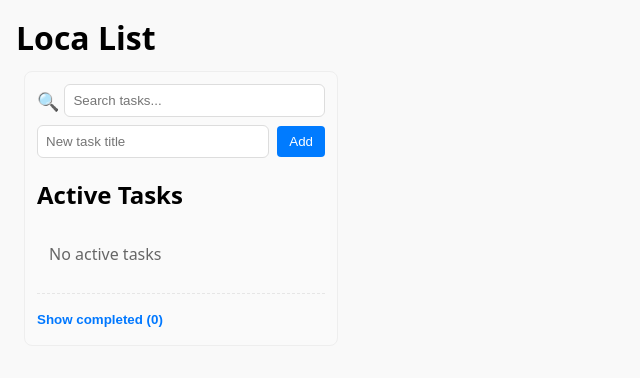
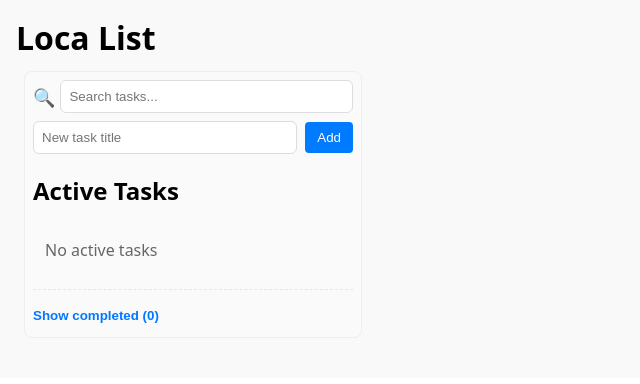
Before and after one commit to abyr/loca-list, a React (Create React App) app: page / in a window 768 px wide. Shown: the top 384 px of the page, without its empty margins (0-640 px from the left). Built offline with nearby package versions, Linux system fonts and the light colour scheme.

Commit message:
update layout

```diff
--- a/src/components/TaskManager.css
+++ b/src/components/TaskManager.css
@@ -23,17 +23,18 @@
     grid-template-columns: 1fr 2fr;
     align-items: start;
     margin: 8px;
+
+    display: flex;
+    flex-direction: column;
 }
 
-@media (max-width: 800px) {
-    .columns {
-        grid-template-columns: 1fr;
-    }
+.col {
+    flex: 1;
 }
 
 .col.left {
     background: #fafafa;
-    padding: 12px;
+    padding: 0.5rem;
     border-radius: 8px;
     border: 1px solid #eee;
 }
@@ -248,7 +249,7 @@ input[type="text"] {
 .task-manager.one-column .col {
     width: 100%;
     box-sizing: border-box;
-    padding: 0.5rem 0;
+    padding: 0.5rem;
 }
 
 .task-manager.one-column .col.right {
@@ -259,8 +260,6 @@ input[type="text"] {
     display: flex;
     gap: 0.5rem;
 }
-
-
 
 
 .task-manager.two-column .columns {
@@ -276,9 +275,14 @@ input[type="text"] {
     width: 60%;
 }
 
-@media (max-width: 800px) {
-    .task-manager.two-column .columns {
-        display: block;
+@media (min-width: 768px) {
+    .task-manager .columns {
+        flex-direction: row;
+        grid-template-columns: 1fr;
+    }
+
+    .task-manager .col.left {
+        max-width: 320px;
     }
 
     .task-manager.two-column .col {
```
Lines whose indentation alone changed are shown as unchanged.
